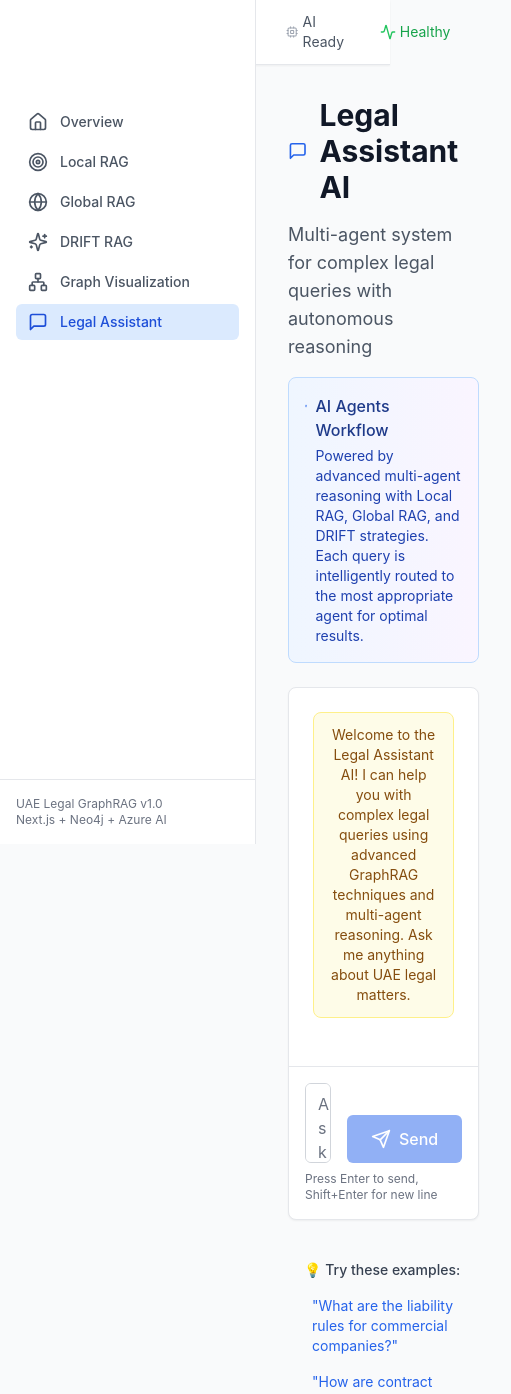
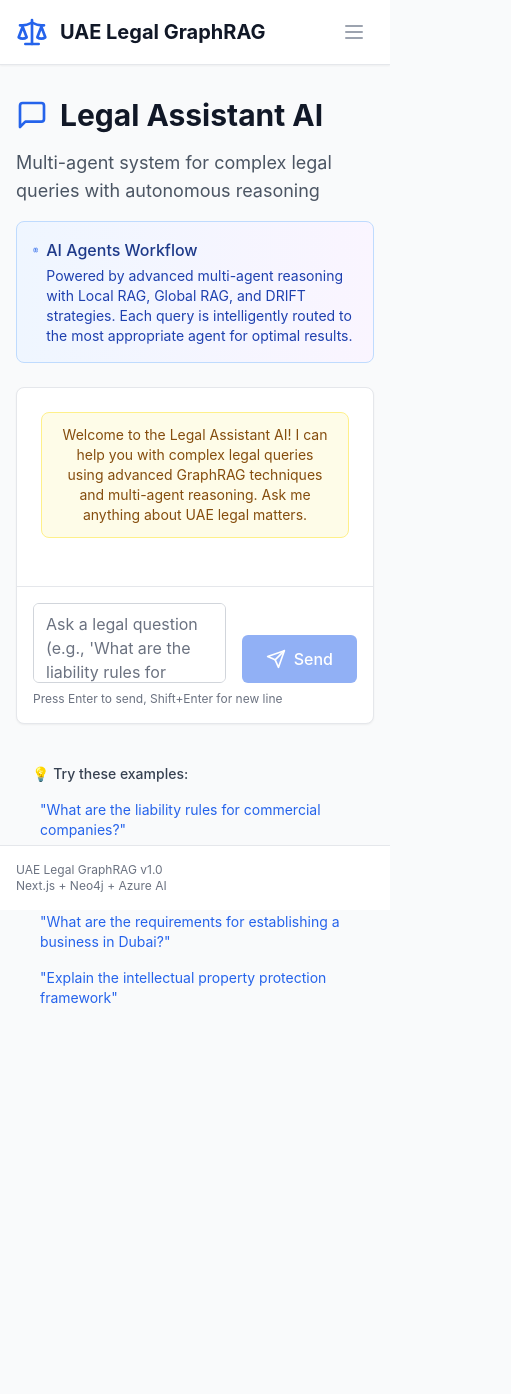
Before and after one commit to guilhermegranchopro/AI-Agentic-Workflow-GraphRAG, a Next.js app in the folder uae-legal-graphrag-neo4j-nextjs/: page /assistant in a window 390 px wide. Shown: the top 1394 px of the page, 511 px wide, since content can reach past the window. After the commit the page ends 1028 px from the top, so only its background shows below. Built offline with nearby package versions, Linux system fonts and the light colour scheme.

Commit message:
feat: Enhance layout and navigation components with mobile support and improved status indicators

```diff
--- a/uae-legal-graphrag-neo4j-nextjs/components/Layout.tsx
+++ b/uae-legal-graphrag-neo4j-nextjs/components/Layout.tsx
@@ -1,7 +1,6 @@
 import React, { ReactNode } from 'react';
 import Head from 'next/head';
 import Navigation from './Navigation';
-import Sidebar from './Sidebar';
 
 interface LayoutProps {
   children: ReactNode;
@@ -23,18 +22,29 @@ const Layout: React.FC<LayoutProps> = ({
         <link rel="icon" href="/favicon.ico" />
       </Head>
 
-      <div className="min-h-screen bg-gray-50">
+      <div className="min-h-screen bg-gray-50 flex flex-col">
         <Navigation />
 
-        <div className="flex">
-          <Sidebar />
+        <main className="flex-1 py-8 px-4 sm:px-6 lg:px-8">
+          <div className="max-w-7xl mx-auto">
+            {children}
+          </div>
+        </main>
 
-          <main className="flex-1 ml-64 p-8">
-            <div className="max-w-7xl mx-auto">
-              {children}
+        {/* Footer */}
+        <footer className="bg-white border-t border-gray-200 py-4">
+          <div className="max-w-7xl mx-auto px-4 sm:px-6 lg:px-8">
+            <div className="flex justify-between items-center text-xs text-gray-500">
+              <div>
+                <p>UAE Legal GraphRAG v1.0</p>
+                <p>Next.js + Neo4j + Azure AI</p>
+              </div>
+              <div className="hidden sm:block">
+                <p>Advanced legal research with GraphRAG and AI agents</p>
+              </div>
             </div>
-          </main>
-        </div>
+          </div>
+        </footer>
       </div>
     </>
   );
--- a/uae-legal-graphrag-neo4j-nextjs/components/Navigation.tsx
+++ b/uae-legal-graphrag-neo4j-nextjs/components/Navigation.tsx
@@ -1,42 +1,151 @@
-import React from 'react';
+import React, { useState } from 'react';
 import Link from 'next/link';
 import { useRouter } from 'next/router';
-import { Scale, Database, Cpu, Activity } from 'lucide-react';
+import {
+  Scale,
+  Database,
+  Cpu,
+  Activity,
+  Home,
+  Target,
+  Globe,
+  Sparkles,
+  Network,
+  MessageSquare,
+  Menu,
+  X
+} from 'lucide-react';
 
 const Navigation: React.FC = () => {
   const router = useRouter();
+  const [isMobileMenuOpen, setIsMobileMenuOpen] = useState(false);
+
+  const navigationItems = [
+    { name: 'Overview', href: '/', icon: Home },
+    { name: 'Local RAG', href: '/local', icon: Target },
+    { name: 'Global RAG', href: '/global', icon: Globe },
+    { name: 'DRIFT RAG', href: '/drift', icon: Sparkles },
+    { name: 'Graph', href: '/graph', icon: Network },
+    { name: 'Assistant', href: '/assistant', icon: MessageSquare },
+  ];
 
   return (
     <nav className="bg-white shadow-sm border-b border-gray-200">
       <div className="max-w-7xl mx-auto px-4 sm:px-6 lg:px-8">
         <div className="flex justify-between h-16">
+          {/* Logo and Brand */}
           <div className="flex items-center">
             <Link href="/" className="flex items-center space-x-3">
               <Scale className="h-8 w-8 text-primary-600" />
               <div>
                 <h1 className="text-xl font-bold text-gray-900">UAE Legal GraphRAG</h1>
-                <p className="text-xs text-gray-500">Neo4j + Next.js + Azure OpenAI</p>
+                <p className="text-xs text-gray-500 hidden sm:block">Neo4j + Next.js + Azure OpenAI</p>
               </div>
             </Link>
           </div>
 
-          <div className="flex items-center space-x-8">
+          {/* Desktop Navigation */}
+          <div className="hidden lg:flex items-center space-x-1">
+            {navigationItems.map((item) => {
+              const isActive = router.pathname === item.href;
+              return (
+                <Link
+                  key={item.name}
+                  href={item.href}
+                  className={`flex items-center px-3 py-2 rounded-md text-sm font-medium transition-colors duration-200 ${
+                    isActive
+                      ? 'bg-primary-100 text-primary-700 border border-primary-200'
+                      : 'text-gray-600 hover:text-gray-900 hover:bg-gray-50'
+                  }`}
+                >
+                  <item.icon className="mr-2 h-4 w-4" aria-hidden="true" />
+                  {item.name}
+                </Link>
+              );
+            })}
+          </div>
+
+          {/* Status Indicators and Mobile Menu Button */}
+          <div className="flex items-center space-x-4">
+            {/* Status Indicators */}
+            <div className="hidden md:flex items-center space-x-4">
               <div className="flex items-center space-x-1">
                 <Database className="h-4 w-4 text-gray-400" />
-              <span className="text-sm text-gray-600">Connected</span>
+                <span className="text-sm text-gray-600 hidden lg:block">Connected</span>
               </div>
 
               <div className="flex items-center space-x-1">
                 <Cpu className="h-4 w-4 text-gray-400" />
-              <span className="text-sm text-gray-600">AI Ready</span>
+                <span className="text-sm text-gray-600 hidden lg:block">AI Ready</span>
               </div>
 
               <div className="flex items-center space-x-1">
                 <Activity className="h-4 w-4 text-green-500" />
-              <span className="text-sm text-green-600">Healthy</span>
+                <span className="text-sm text-green-600 hidden lg:block">Healthy</span>
+              </div>
+            </div>
+
+            {/* Mobile menu button */}
+            <div className="lg:hidden">
+              <button
+                onClick={() => setIsMobileMenuOpen(!isMobileMenuOpen)}
+                className="inline-flex items-center justify-center p-2 rounded-md text-gray-400 hover:text-gray-500 hover:bg-gray-100 focus:outline-none focus:ring-2 focus:ring-inset focus:ring-primary-500"
+                aria-expanded="false"
+              >
+                <span className="sr-only">Open main menu</span>
+                {isMobileMenuOpen ? (
+                  <X className="block h-6 w-6" aria-hidden="true" />
+                ) : (
+                  <Menu className="block h-6 w-6" aria-hidden="true" />
+                )}
+              </button>
             </div>
           </div>
         </div>
+
+        {/* Mobile Navigation */}
+        {isMobileMenuOpen && (
+          <div className="lg:hidden border-t border-gray-200">
+            <div className="px-2 pt-2 pb-3 space-y-1 sm:px-3">
+              {navigationItems.map((item) => {
+                const isActive = router.pathname === item.href;
+                return (
+                  <Link
+                    key={item.name}
+                    href={item.href}
+                    onClick={() => setIsMobileMenuOpen(false)}
+                    className={`flex items-center px-3 py-2 rounded-md text-base font-medium ${
+                      isActive
+                        ? 'bg-primary-100 text-primary-700'
+                        : 'text-gray-600 hover:text-gray-900 hover:bg-gray-50'
+                    }`}
+                  >
+                    <item.icon className="mr-3 h-5 w-5" aria-hidden="true" />
+                    {item.name}
+                  </Link>
+                );
+              })}
+
+              {/* Mobile Status Indicators */}
+              <div className="border-t border-gray-200 pt-4 mt-4">
+                <div className="space-y-2">
+                  <div className="flex items-center px-3 py-2">
+                    <Database className="h-4 w-4 text-gray-400 mr-2" />
+                    <span className="text-sm text-gray-600">Database Connected</span>
+                  </div>
+                  <div className="flex items-center px-3 py-2">
+                    <Cpu className="h-4 w-4 text-gray-400 mr-2" />
+                    <span className="text-sm text-gray-600">AI Ready</span>
+                  </div>
+                  <div className="flex items-center px-3 py-2">
+                    <Activity className="h-4 w-4 text-green-500 mr-2" />
+                    <span className="text-sm text-green-600">System Healthy</span>
+                  </div>
+                </div>
+              </div>
+            </div>
+          </div>
+        )}
       </div>
     </nav>
   );
```
Lines whose indentation alone changed are shown as unchanged.
